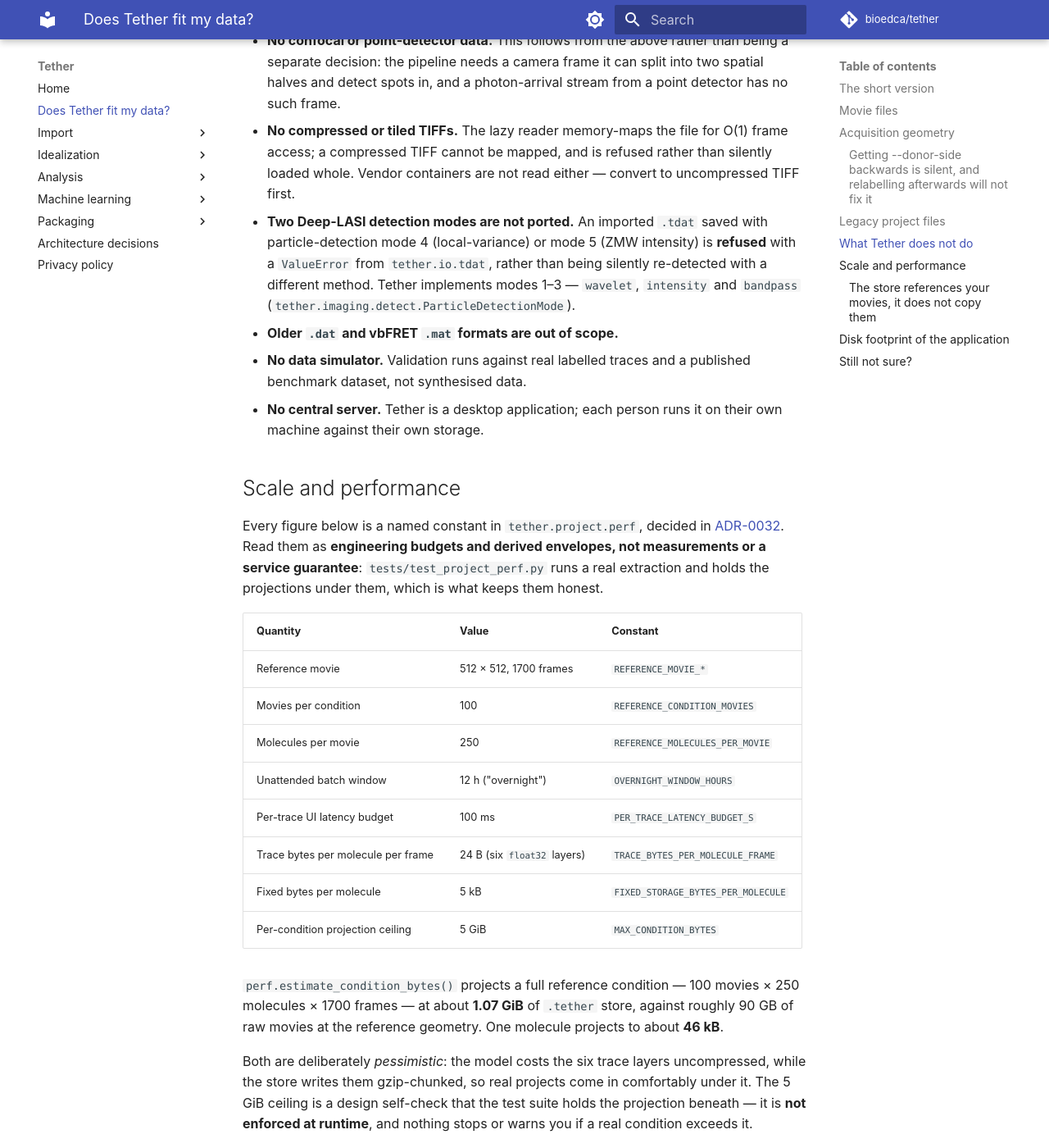
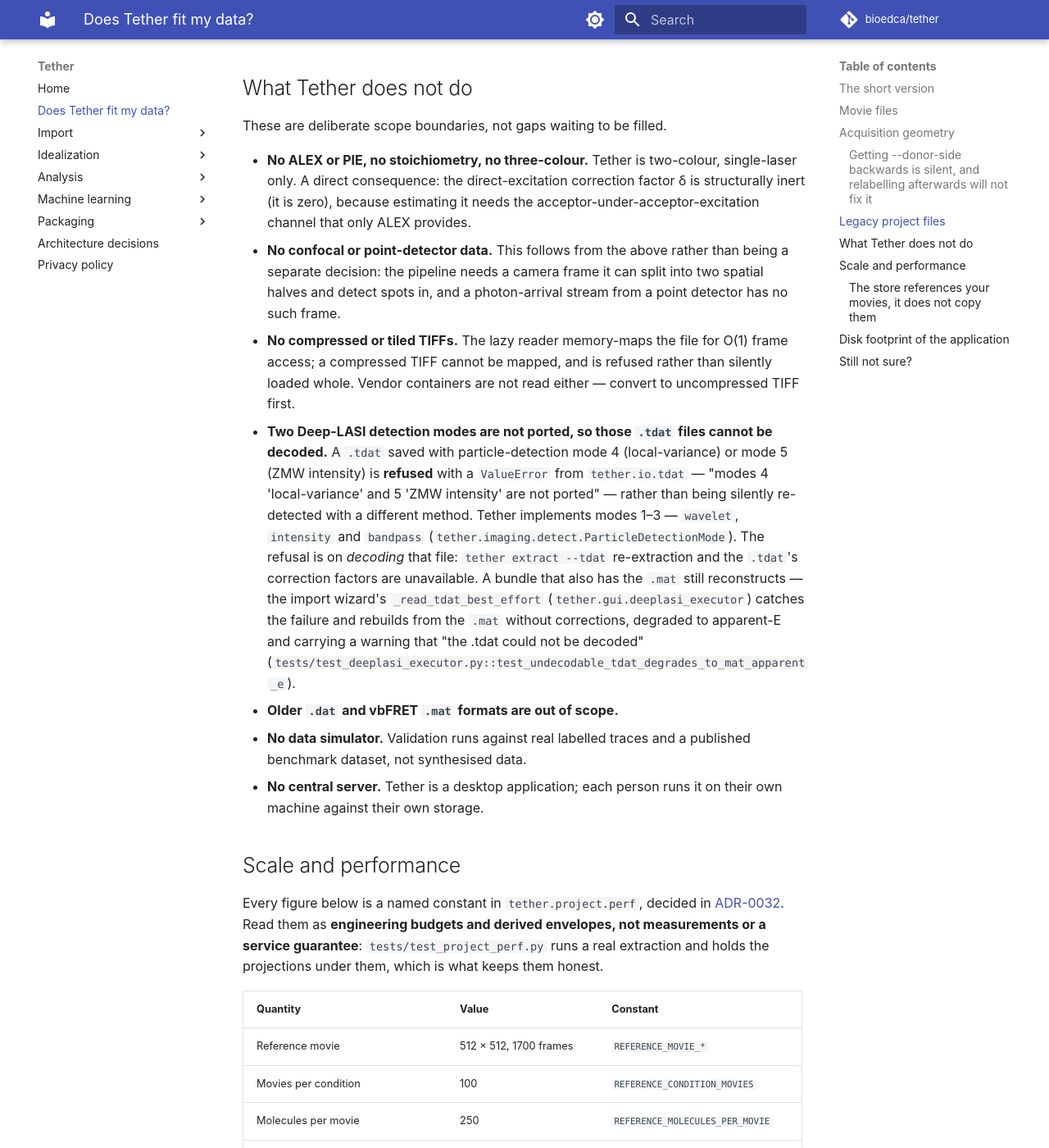
Before and after one commit to bioedca/tether, an MkDocs documentation site: the page built from docs/compatibility.md, in a window 1280 px wide and 1400 px high, scrolled down 3151 px. Shown: the whole window at 82% size. Built offline with MkDocs 1.6.1 and Material for MkDocs 9.7.7, drawn with Linux system fonts in a browser that asks for light colours; comment, search, counter and statistics services are not loaded; the version menu is left out; some of the changed text lies outside the part shown.

Commit message:
docs: scope the .tdat mode-4/5 and .tmap geometry limits accurately
Two review findings, both verified valid against the source.

The mode 4/5 bullet was under "What Tether does not do", which told anyone with a
movie + `.mat` + a mode-4/5 `.tdat` that their import was unsupported. It is not:
`_read_tdat_best_effort` (`tether.gui.deeplasi_executor`) catches the decode
`ValueError` and reconstructs from the `.mat` with `corrections=None`, degraded to
apparent-E with a warning — asserted by
`test_undecodable_tdat_degrades_to_mat_apparent_e`. Rewritten so the refusal is
scoped to what actually fails: decoding the `.tdat`, hence `tether extract --tdat`
re-extraction and that file's correction factors.

The `--tmap` paragraph implied any imported map's geometry is honoured. Only crop
is: `_imported_registration_map` refuses a map whose channels carry a non-identity
rotation or flip, because Deep-LASI applies rotate → flip → crop and the imported
path does not yet apply the first two. Now states the crop-only limitation, the
refusal, and that an empty/all-zero rotation/flip — the reference map's value — is
the supported case. This is the page where someone decides whether their legacy
geometry fits, so it is the right place for it.

```diff
--- a/docs/compatibility.md
+++ b/docs/compatibility.md
@@ -62,7 +62,17 @@
 `left`); the split itself is `tether.project.extract._half_split_geometry`.
 
 With `--tmap`, the split instead comes from an imported Deep-LASI map's own per-channel
-crops, and `--donor-side` is ignored — donor is the map's reference channel.
+crops, and `--donor-side` is ignored — donor is the map's reference channel. **Crop is the
+only geometry imported.** Deep-LASI's `processImage` rotates and flips *before* cropping,
+and the imported path does not apply either yet, so
+`tether.project.extract._imported_registration_map` refuses a `.tmap` whose channels carry
+a non-identity `Rotation` or `Flip` rather than splitting at the wrong frame — the
+`ExtractionError` names the channels and says the imported path "does not yet apply (only
+crop geometry is honored); re-run without `--tmap` to use a native fit"
+(`tests/test_extract_cli.py::test_extract_imported_tmap_nonidentity_geometry_refused`
+covers both axes). Empty or all-zero `Rotation`/`Flip` — what the reference UCKOPSB map
+stores — is the supported case (`RegistrationChannel.has_simple_geometry` in
+`tether.imaging.register`).
 
 > ### Getting `--donor-side` backwards is silent, and relabelling afterwards will not fix it
 >
@@ -121,11 +131,18 @@
 - **No compressed or tiled TIFFs.** The lazy reader memory-maps the file for O(1) frame
   access; a compressed TIFF cannot be mapped, and is refused rather than silently loaded
   whole. Vendor containers are not read either — convert to uncompressed TIFF first.
-- **Two Deep-LASI detection modes are not ported.** An imported `.tdat` saved with
-  particle-detection mode 4 (local-variance) or mode 5 (ZMW intensity) is **refused** with
-  a `ValueError` from `tether.io.tdat`, rather than being silently re-detected with a
-  different method. Tether implements modes 1–3 — `wavelet`, `intensity` and `bandpass`
-  (`tether.imaging.detect.ParticleDetectionMode`).
+- **Two Deep-LASI detection modes are not ported, so those `.tdat` files cannot be
+  decoded.** A `.tdat` saved with particle-detection mode 4 (local-variance) or mode 5 (ZMW
+  intensity) is **refused** with a `ValueError` from `tether.io.tdat` — "modes 4
+  'local-variance' and 5 'ZMW intensity' are not ported" — rather than being silently
+  re-detected with a different method. Tether implements modes 1–3 — `wavelet`, `intensity`
+  and `bandpass` (`tether.imaging.detect.ParticleDetectionMode`). The refusal is on
+  *decoding* that file: `tether extract --tdat` re-extraction and the `.tdat`'s correction
+  factors are unavailable. A bundle that also has the `.mat` still reconstructs — the
+  import wizard's `_read_tdat_best_effort` (`tether.gui.deeplasi_executor`) catches the
+  failure and rebuilds from the `.mat` without corrections, degraded to apparent-E and
+  carrying a warning that "the .tdat could not be decoded"
+  (`tests/test_deeplasi_executor.py::test_undecodable_tdat_degrades_to_mat_apparent_e`).
 - **Older `.dat` and vbFRET `.mat` formats are out of scope.**
 - **No data simulator.** Validation runs against real labelled traces and a published
   benchmark dataset, not synthesised data.
```
